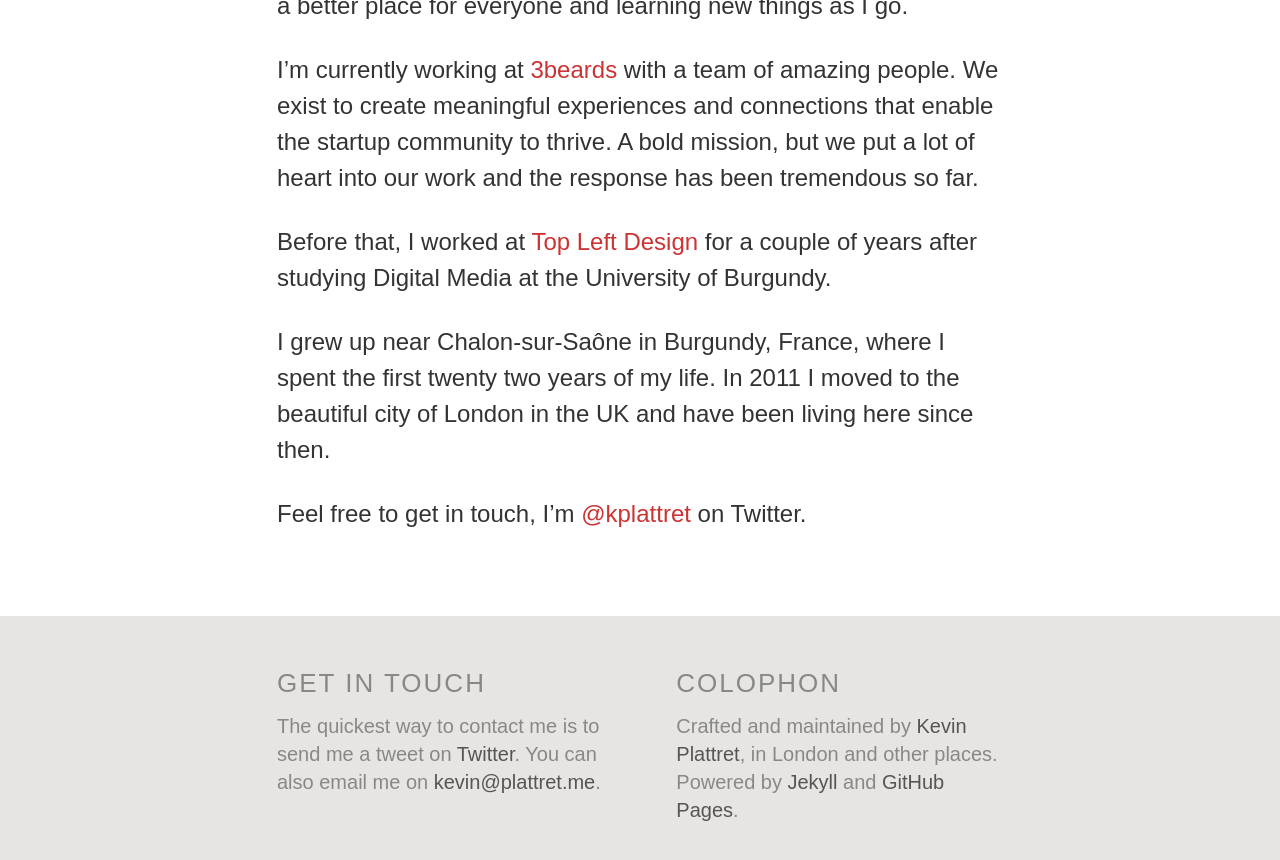
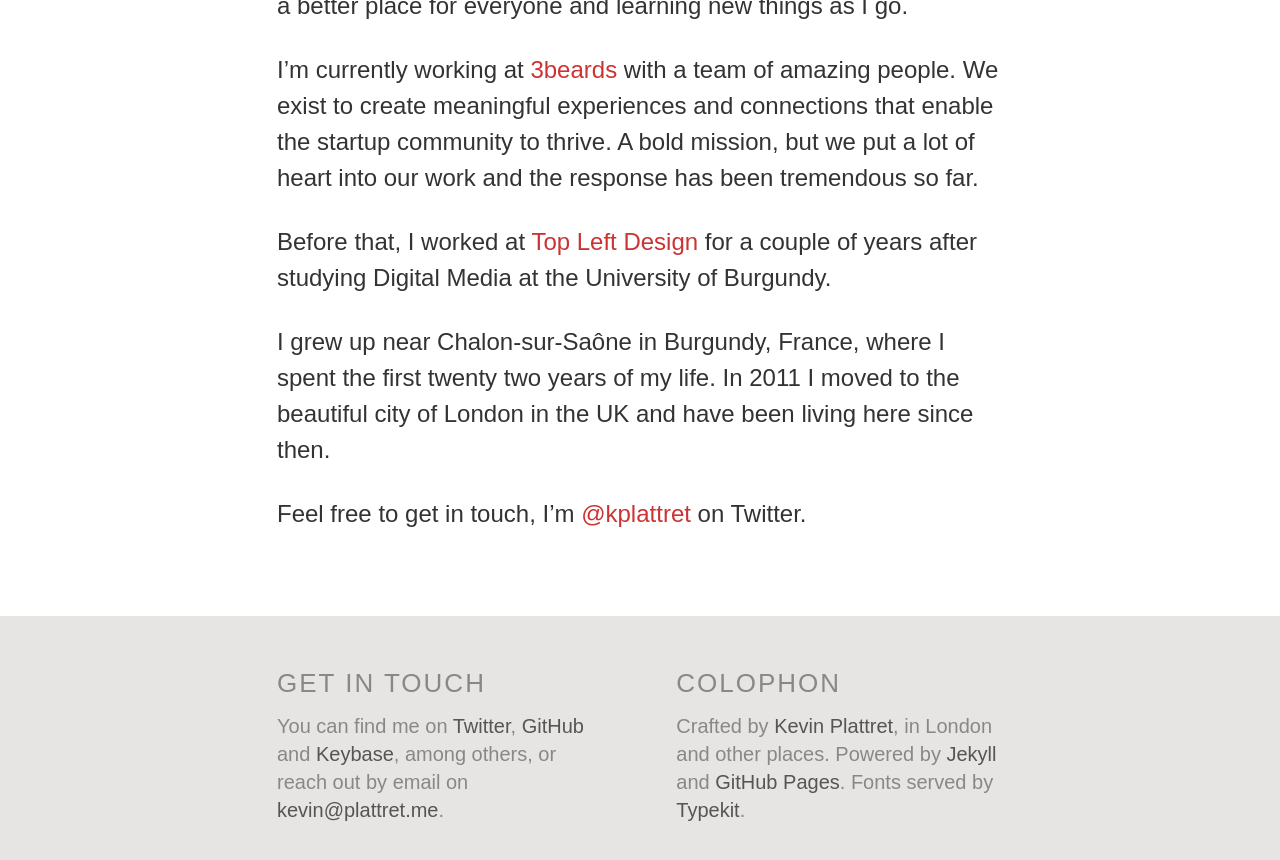
Before and after one commit to kplattret/kevinplattret.com, a Jekyll site: the page built from index.md, in a window 1280 px wide and 900 px high, scrolled down 691 px. Shown: the top 860 px of the window. Built offline with Jekyll 4.4.1, drawn with Linux system fonts in a browser that asks for light colours.

Commit message:
Update footer copy and tweak header
Refresh the copy of the footer, wrap the text past the 100th column and
fix the Google Analytics script. Tweak the HTML title tag and improve
the syntax in the header a bit.

```diff
--- a/_includes/footer.html
+++ b/_includes/footer.html
@@ -5,13 +5,27 @@
         <div class="col">
           <h3>Get in touch</h3>
 
-          <p>The quickest way to contact me is to send me a tweet on <a href="https://twitter.com/kplattret">Twitter</a>. You can also email me on <a href="mailto:{{ site.email }}">{{ site.email }}</a>.</p>
+          <p>
+            You can find me on
+            <a href="https://twitter.com/kplattret">Twitter</a>,
+            <a href="https://github.com/kplattret">GitHub</a> and
+            <a href="https://keybase.io/kplattret">Keybase</a>,
+            among others, or reach out by email on
+            <a href="mailto:{{ site.email }}">{{ site.email }}</a>.
+          </p>
         </div>
 
         <div class="col">
           <h3>Colophon</h3>
 
-          <p>Crafted and maintained by <a href="/">Kevin Plattret</a>, in London and other places. Powered by <a href="https://jekyllrb.com">Jekyll</a> and <a href="https://pages.github.com">GitHub Pages</a>.</p>
+          <p>
+            Crafted by <a href="/">Kevin Plattret</a>,
+            in London and other places. Powered by
+            <a href="https://jekyllrb.com">Jekyll</a> and
+            <a href="https://pages.github.com">GitHub Pages</a>.
+            Fonts served by
+            <a href="https://typekit.com">Typekit</a>.
+          </p>
         </div>
       </div>
     </div>
--- a/_includes/head.html
+++ b/_includes/head.html
@@ -2,7 +2,11 @@
   <meta charset="utf-8">
   <meta name="viewport" content="width=device-width, initial-scale=1">
 
-  <title>{% if page.title %}{{ page.title }} – {% endif %}{{ site.title }}</title>
+  {% if page.url == "/" %}
+    <title>{{ site.title }}, {{ page.title }}</title>
+  {% else %}
+    <title>{{ page.title }} – {{ site.title }}</title>
+  {% endif %}
 
   <link rel="stylesheet" href="{{ "/css/main.css" }}">
   <link rel="canonical" href="{{ page.url | replace: 'index.html','' | prepend: site.url }}">
--- a/_includes/header.html
+++ b/_includes/header.html
@@ -7,7 +7,13 @@
         <ul class="clearfix">
           {% for p in site.pages %}
             {% if p.in_nav %}
-              <li><a {% if page.url == p.url or p.title == "Blog" and page.layout == "post" %}class="active"{% endif %} href="{{ p.url }}">{{ p.title }}</a></li>
+              {% if page.url == p.url or p.title == "Blog" and page.layout == "post" %}
+                {% assign link_class = "active"  %}
+              {% else %}
+                {% assign link_class = "" %}
+              {% endif %}
+
+              <li><a class="{{ link_class }}" href="{{ p.url }}">{{ p.title }}</a></li>
             {% endif %}
           {% endfor %}
         </ul>
```
Also changed, not shown: other parts of _includes/footer.html (+1 -1 lines).
